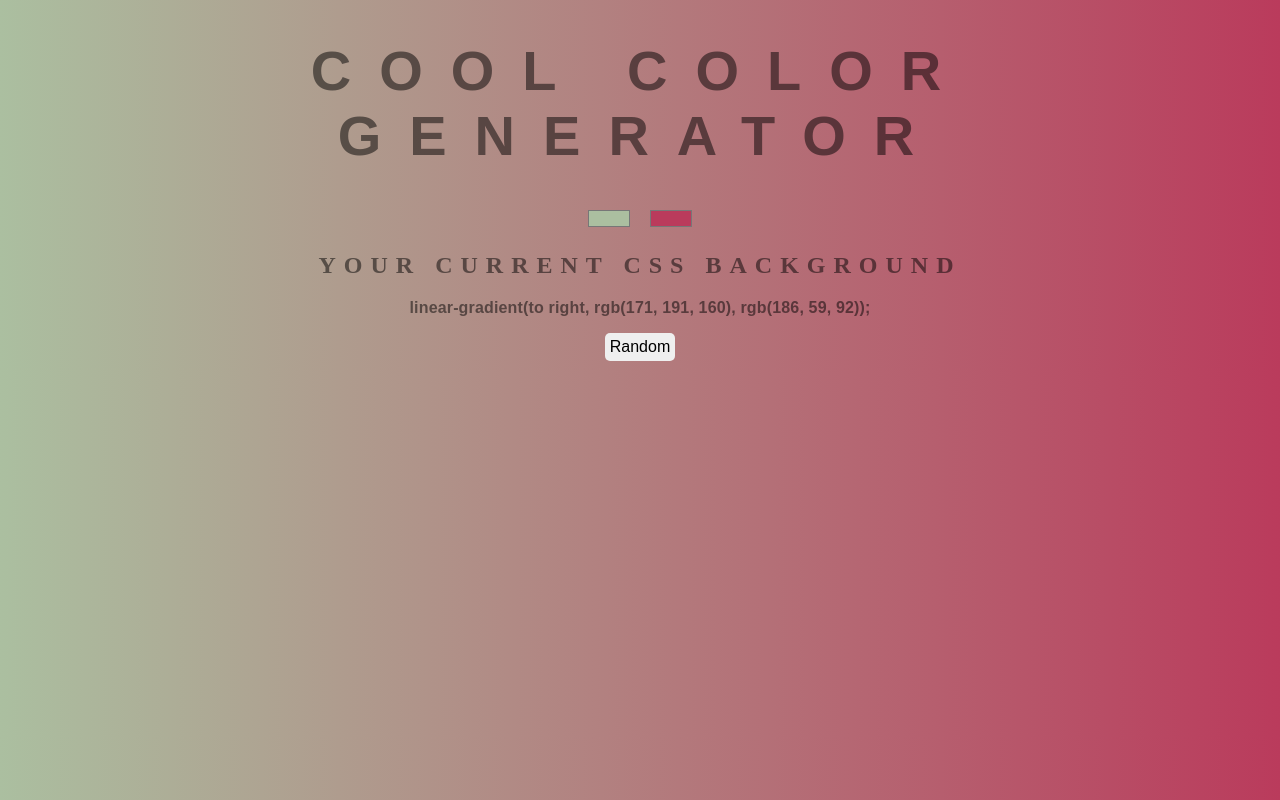
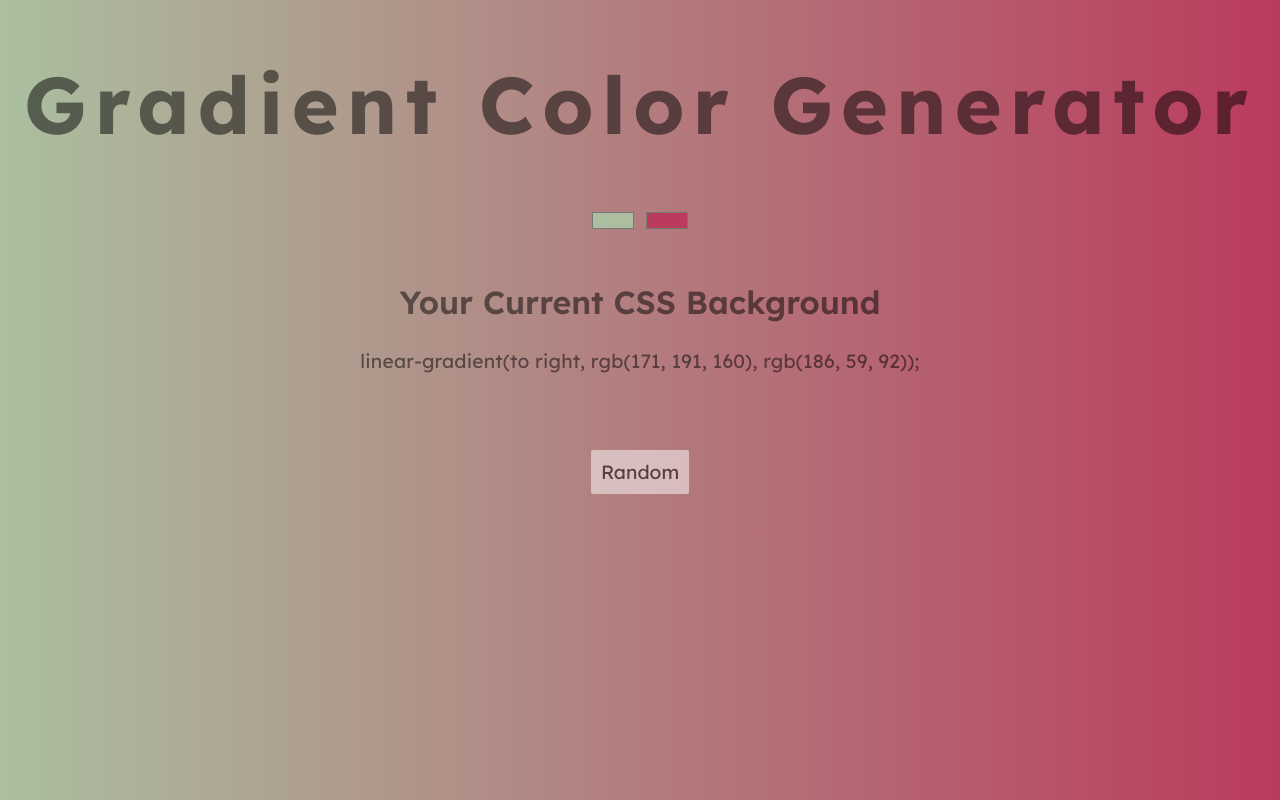
Before and after one commit to jraudulis/background-generator, a website: page index.html in a window 1280 px wide. Drawn offline with Linux system fonts and the light colour scheme.

Commit message:
Adding some style changes

```diff
--- a/index.html
+++ b/index.html
@@ -1,15 +1,17 @@
 <!DOCTYPE html>
 <html>
 <head>
-	<title>Gradient Background</title>
+	<title>Background Generator</title>
 	<link rel="stylesheet" type="text/css" href="style.css">
 </head>
 <body id="gradient">
-	<h1>Cool Color Generator</h1>
+	<h1>Gradient Color Generator</h1>
 	<input class="color1" type="color" name="color1" value="#00ff00">
 	<input class="color2" type="color" name="color2" value="#ff0000">
-	<h2>Your Current CSS Background</h2>
-	<h3></h3>
+	<div class="text-wrap">
+		<h2>Your Current CSS Background</h2>
+		<h3></h3>
+	</div>
 	<button id="random">Random</button>
 	<script type="text/javascript" src="script.js"></script>
 </body>
--- a/style.css
+++ b/style.css
@@ -1,41 +1,70 @@
+@import url('https://fonts.googleapis.com/css2?family=Lexend:wght@200;400;500;600;700&family=Poppins:wght@700&family=Russo+One&display=swap');
 
 body {
-	font: 'Raleway', sans-serif;
+	font-family: 'Lexend', sans-serif;
     color: rgba(0,0,0,.5);
     text-align: center;
-    text-transform: uppercase;
-    letter-spacing: .5em;
     top: 15%;
 	background: linear-gradient(to right, red , yellow); /* Standard syntax */
 }
 
 h1 {
-    font: 600 3.5em 'Raleway', sans-serif;
+    font: 700 5em 'Lexend', sans-serif;
     color: rgba(0,0,0,.5);
     text-align: center;
-    text-transform: uppercase;
-    letter-spacing: .5em;
+    letter-spacing: .1em;
     width: 100%;
 }
 
+h2 {
+    font-size: 2em;
+    font-weight: 600;
+}
+
 h3 {
-	font: 900 1em 'Raleway', sans-serif;
+    font-size:1.2em;
+    font-weight: 400;
     color: rgba(0,0,0,.5);
     text-align: center;
     text-transform: none;
     letter-spacing: 0.01em;
 }
 
+.text-wrap{
+    margin: 3em;
+}
+
 #random {
-    border-radius: 5px;
+    font-family: 'Lexend', sans-serif;
+    border-radius: 2px;
     border: none;
-    padding: 5px;
-    font-size: 1rem;
+    margin: 1.5em;
+    padding: 10px;
+    font-size: 1.2rem;
+    text-decoration: none;
     cursor: pointer;
+    transition: 0.3s;
+    background-color: white;
+    opacity: 0.5;
+}
+
+#random:hover {
+    opacity: 1;
 }
 
 .color1, .color2 {
     border: none;
     background: transparent;
+    cursor: pointer;
 
 }
+
+
+
+
+
+@media only screen and (max-width: 600px){
+    h1{font-size: 2.2em;}
+    h2{font-size: 1.3em;}
+    h3{font-size: 1em;}
+}
```
